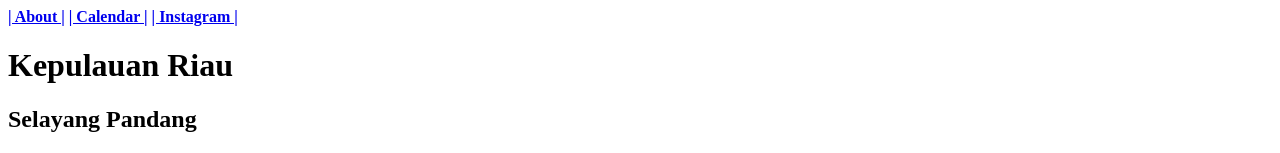
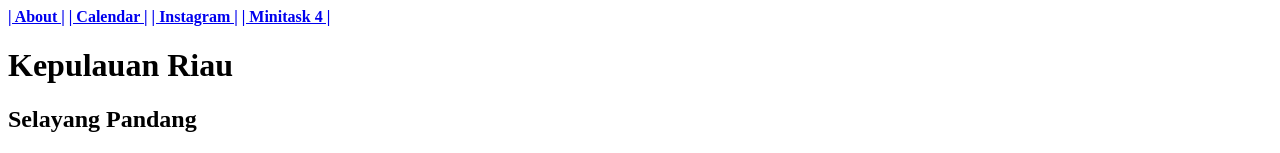
Before and after one commit to ariboss89/koda-b5-web2, a plain HTML site: page index.html in a window 1280 px wide. Shown: the top 153 px of the page. Drawn offline with Linux system fonts and the light colour scheme.

Commit message:
feat: adding minitask4.html route to index.html

```diff
--- a/index.html
+++ b/index.html
@@ -11,6 +11,7 @@
       <a href="views/profil.html" target="_blank"><b>| About |</b></a>
       <a href="/views/calendar.html" target="_blank"><b>| Calendar |</b></a>
       <a href="/views/instagram.html" target="_blank"><b>| Instagram |</b></a>
+      <a href="/views/minitask4.html" target="_blank"><b>| Minitask 4 |</b></a>
     </nav>
     <div>
       <h1>Kepulauan Riau</h1>
```
